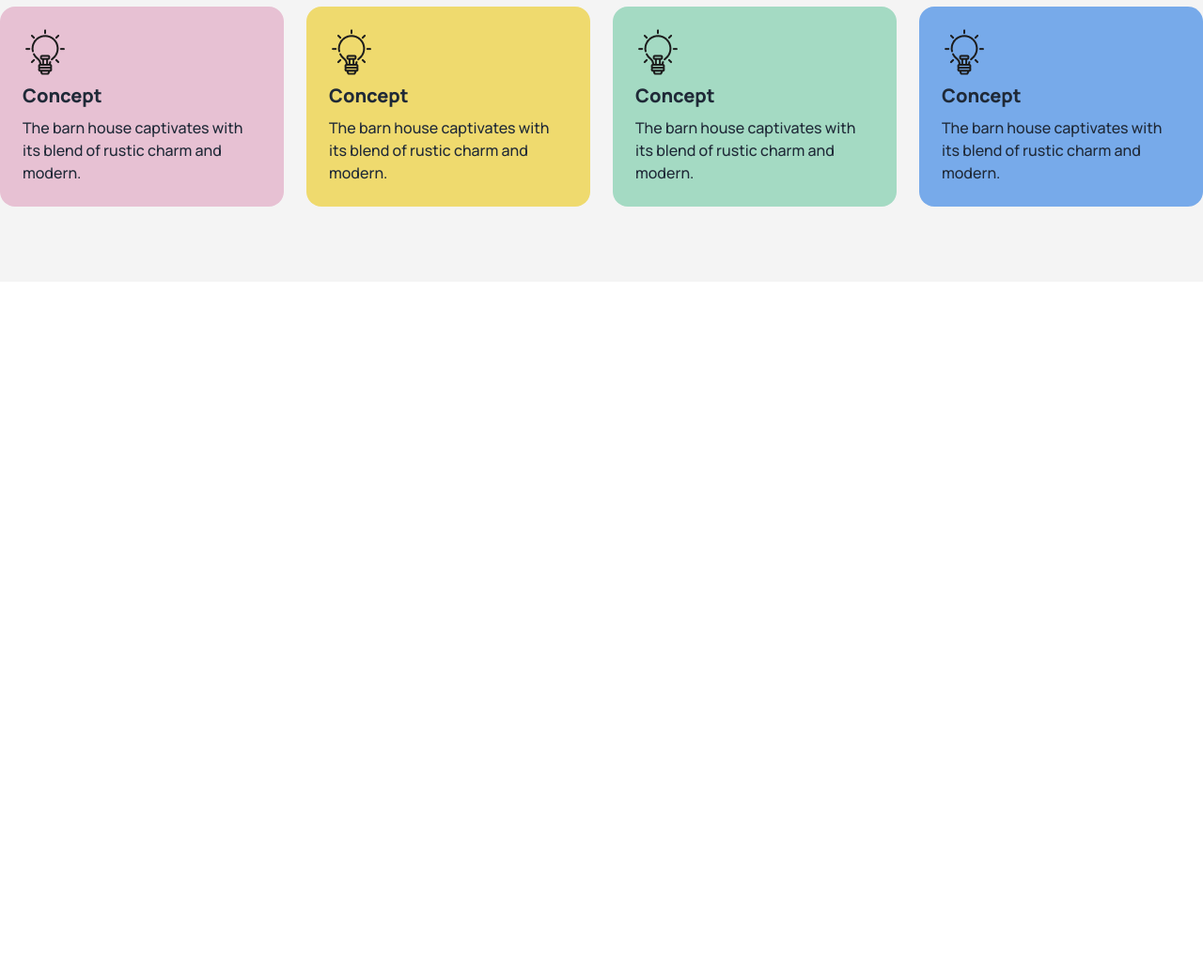
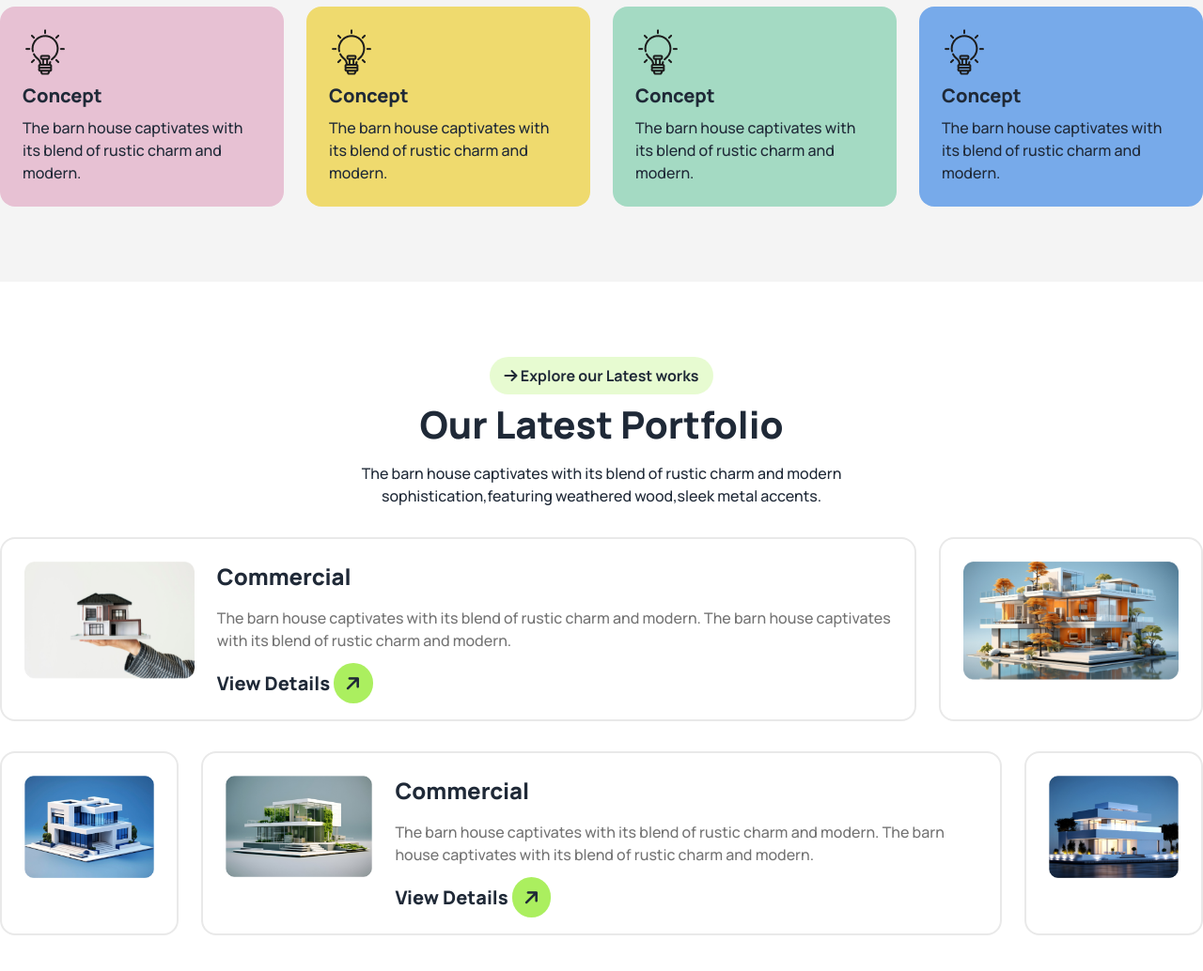
Before and after one commit to Md-Abu-Saeed-Coder/Assignment-3, a plain HTML site: page index.html in a window 1280 px wide. Shown: the part 2205-3239 px from the top of the page at 94% size. Before the commit the page ends 2505 px from the top, so only its background shows below. Drawn offline with nearby package versions, Linux system fonts and the light colour scheme.

Commit message:
Our Latest Portfolio

```diff
--- a/index.html
+++ b/index.html
@@ -264,7 +264,7 @@
             </div>
           </div>
         </div>
-        <!------------------------------------------------------ Our Works Process ------------------------------------------>
+        <!------------------------------------------------------ a ------------------------------------------>
         <div class="container mx-auto pt-20">
           <div class="text-center">
             <button
@@ -324,6 +324,101 @@
           </div>
         </div>
       </section>
+       <!------------------------------------------------------------------- Our Latest Portfolio ------------------------------------------------------------------>
+       <section class="my-20 p-3 lg:p-0">
+        <div class="container mx-auto">
+          <div class="text-center">
+            <button
+              class="py-2 px-4 bg-[#acef5f49] font-bold text-base rounded-full"
+            >
+              <i class="fa-solid fa-arrow-right"></i> Explore our Latest works
+            </button>
+            <h1 class="font-extrabold text-2xl lg:text-[40px] mt-4">
+              Our Latest Portfolio
+            </h1>
+            <p class="font-medium text-base lg:px-96 px-0 mt-6">
+              The barn house captivates with its blend of rustic charm and
+              modern sophistication,featuring weathered wood,sleek metal
+              accents.
+            </p>
+          </div>
+          <!---------------------------------------------------------------- Latest Portfolio card ------------------------------------------------------------->
+          <div>
+            <!-- Portfolio card 01 -->
+            <div
+              class="flex flex-col lg:flex lg:flex-row lg:justify-between gap-6 pt-8"
+            >
+              <div
+                class="flex flex-col lg:flex lg:flex-row py-6 px-6 gap-6 border-2 border-[#E9E9E9] rounded-2xl"
+              >
+                <picture><img src="assets/img1.png" alt="" /></picture>
+                <div>
+                  <h2 class="font-extrabold text-2xl">Commercial</h2>
+                  <p class="font-medium text-base text-four_color mt-4">
+                    The barn house captivates with its blend of rustic charm and
+                    modern. The barn house captivates with its blend of rustic
+                    charm and modern.
+                  </p>
+                  <h3 class="font-extrabold text-xl mt-5">
+                    View Details
+                    <span class="bg-btncolor px-3 py-2 rounded-full rotate-45">
+                      <i class="-rotate-45 fa-solid fa-arrow-right"></i
+                    ></span>
+                  </h3>
+                </div>
+              </div>
+              <div class="p-6 border-2 border-[#E9E9E9] rounded-2xl">
+                <picture><img src="assets/img2.png" alt="" /></picture>
+              </div>
+            </div>
+            <!-- Portfolio card 02 -->
+            <div
+              class="flex flex-col lg:flex lg:flex-row lg:justify-between gap-6 pt-8"
+            >
+              <div class="p-6 border-2 border-[#E9E9E9] rounded-2xl">
+                <picture class="hidden lg:inline-block"
+                  ><img src="assets/img3.png" alt=""
+                /></picture>
+                <picture class="inline-block lg:hidden"
+                  ><img src="icon/5Rectangle 2.png" alt=""
+                /></picture>
+              </div>
+              <div
+                class="flex flex-col lg:flex lg:flex-row py-6 px-6 gap-6 border-2 border-[#E9E9E9] rounded-2xl"
+              >
+                <picture><img src="assets/img4.png" alt="" /></picture>
+                <div>
+                  <h2 class="font-extrabold text-2xl">Commercial</h2>
+                  <p class="font-medium text-base text-four_color mt-4">
+                    The barn house captivates with its blend of rustic charm and
+                    modern. The barn house captivates with its blend of rustic
+                    charm and modern.
+                  </p>
+                  <h3 class="font-extrabold text-xl mt-5">
+                    View Details
+                    <span class="bg-btncolor px-3 py-2 rounded-full rotate-45">
+                      <i class="-rotate-45 fa-solid fa-arrow-right"></i
+                    ></span>
+                  </h3>
+                </div>
+              </div>
+              <div
+                class="p-6 border-2 border-[#E9E9E9] rounded-2xl lg:hidden inline-block"
+              >
+                <picture><img src="icon/6Rectangle 2.png" alt="" /></picture>
+              </div>
+              <div class="p-6 border-2 border-[#E9E9E9] rounded-2xl">
+                <picture class="hidden lg:inline-block"
+                  ><img src="assets/img5.png" alt=""
+                /></picture>
+                <picture class="lg:hidden inline-block"
+                  ><img src="icon/5Rectangle 2.png" alt=""
+                /></picture>
+              </div>
+            </div>
+          </div>
+        </div>
+      </section>
     </main>
     <footer></footer>
   </body>
```
